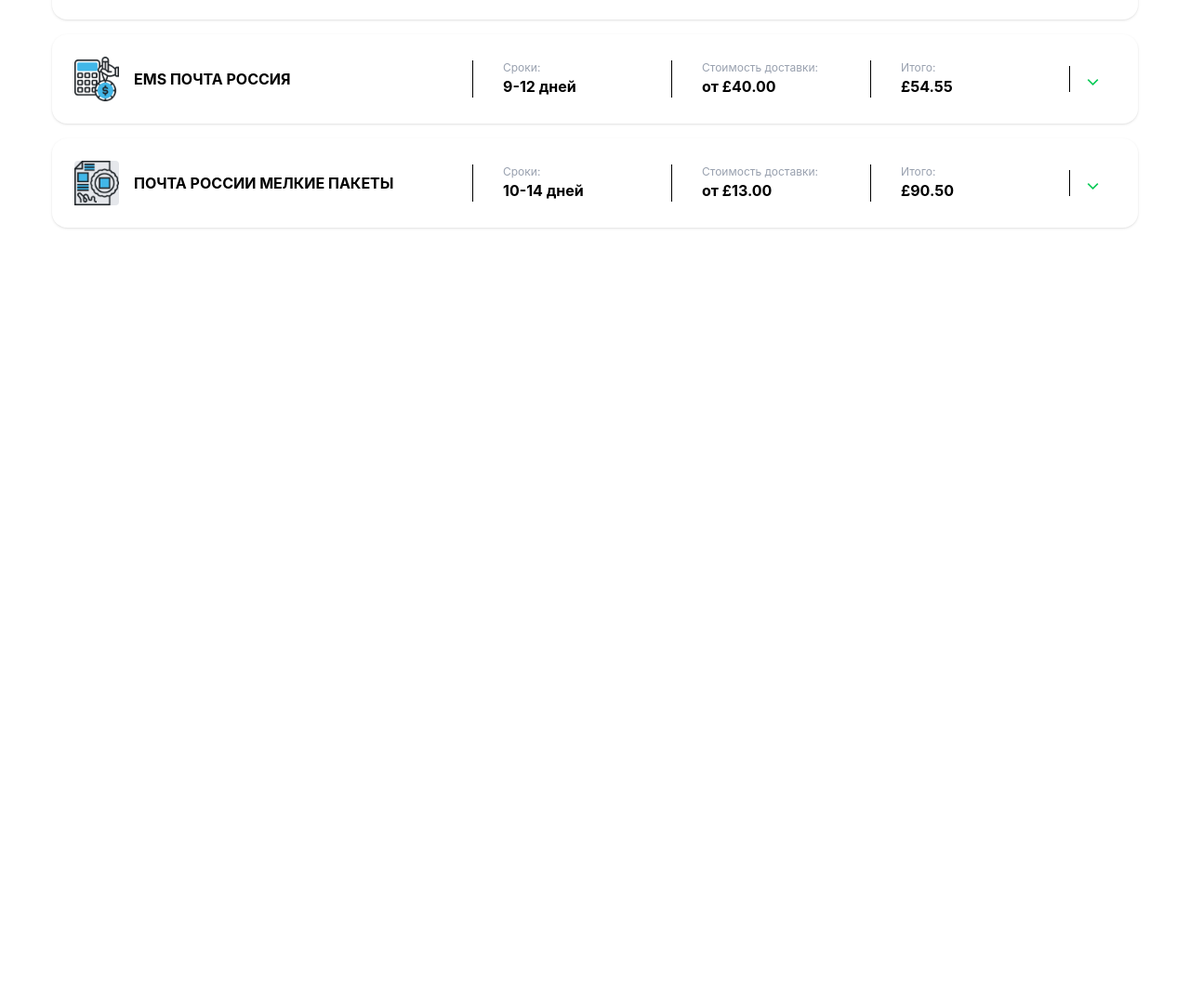
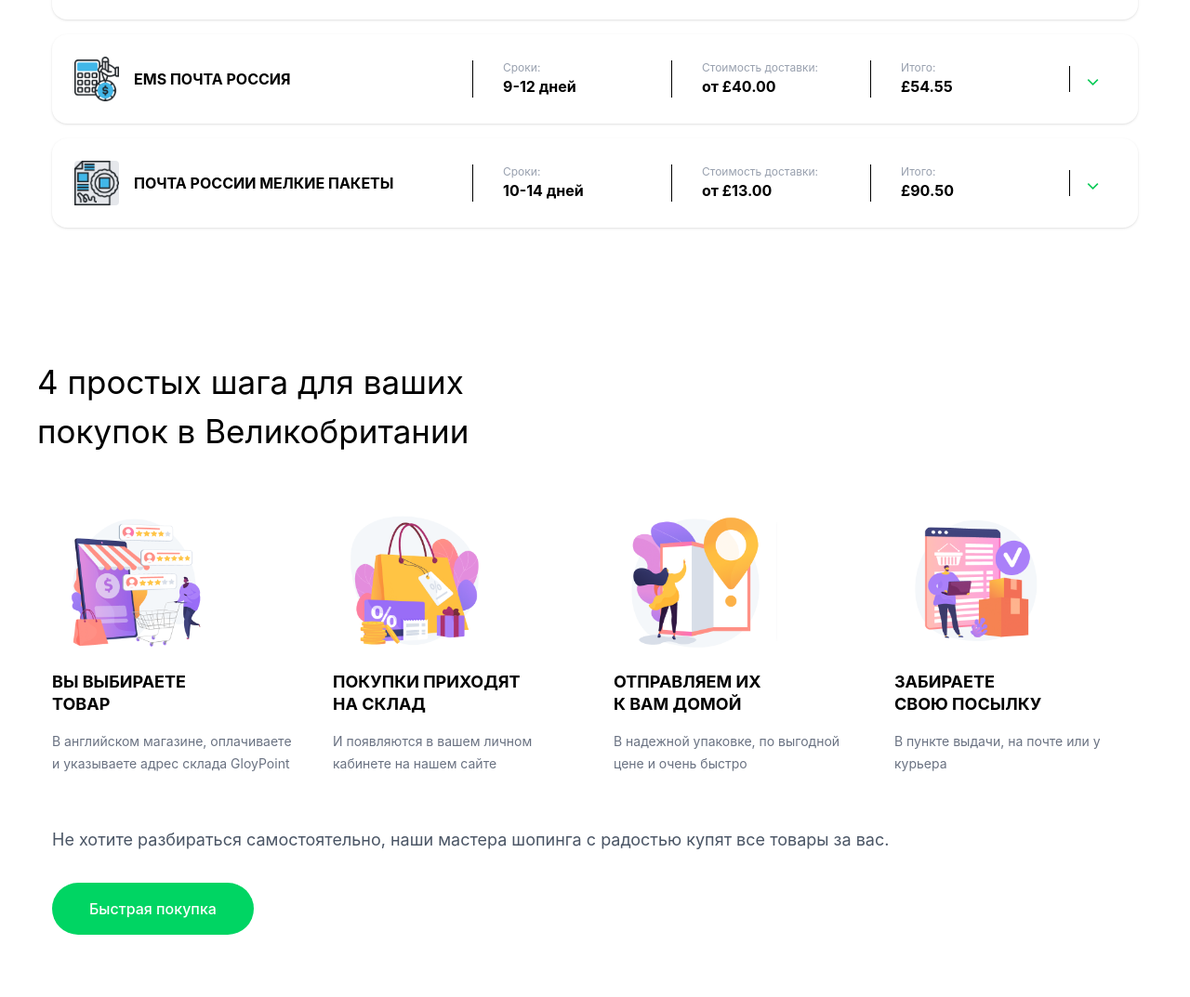
Before and after one commit to nozimnegmatov0010/branch3, a website: page index.html in a window 1280 px wide. Shown: the part 3257-4330 px from the top of the page at 93% size. Before the commit the page ends 3542 px from the top, so only its background shows below. Drawn offline with nearby package versions, Linux system fonts and the light colour scheme; files that its build step writes are made by us from their sources.

Commit message:
section4

```diff
--- a/index.html
+++ b/index.html
@@ -496,6 +496,138 @@
     </div>
 
 </section>
+<h1 class="text-[35px] mt-[100px]">4 простых шага для ваших <br> покупок в Великобритании </h1>
+<section class="max-w-7xl mx-auto px-4 py-16">
 
+    <div class="grid grid-cols-1 md:grid-cols-4 gap-10">
+
+        <!-- Card 1 -->
+        <div>
+            <div class="w-44 h-36 flex items-center justify-center bg-gray-100 rounded-xl mb-6">
+                <img src="./src/images/Иллюстрация (2).png" alt="">
+            </div>
+
+            <h3 class="font-bold text-lg uppercase leading-6">
+                Вы выбираете
+                <br>
+                товар
+            </h3>
+
+            <p class="text-gray-500 text-sm mt-4 leading-6">
+                В английском магазине, оплачиваете и
+                указываете адрес склада GloyPoint
+            </p>
+        </div>
+
+        <!-- Card 2 -->
+        <div>
+            <div class="w-44 h-36 flex items-center justify-center bg-gray-100 rounded-xl mb-6">
+                <img src="./src/images/Иллюстрация (3).png" alt="">
+            </div>
+
+            <h3 class="font-bold text-lg uppercase leading-6">
+                Покупки приходят
+                <br>
+                на склад
+            </h3>
+
+            <p class="text-gray-500 text-sm mt-4 leading-6">
+                И появляются в вашем личном кабинете
+                на нашем сайте
+            </p>
+        </div>
+
+        <!-- Card 3 -->
+        <div>
+            <div class="w-44 h-36 flex items-center justify-center bg-gray-100 rounded-xl mb-6">
+                <img src="./src/images/Иллюстрация (4).png" alt="">
+            </div>
+
+            <h3 class="font-bold text-lg uppercase leading-6">
+                Отправляем их
+                <br>
+                к вам домой
+            </h3>
+
+            <p class="text-gray-500 text-sm mt-4 leading-6">
+                В надежной упаковке, по выгодной
+                цене и очень быстро
+            </p>
+        </div>
+
+        <!-- Card 4 -->
+        <div>
+            <div class="w-44 h-36 flex items-center justify-center bg-gray-100 rounded-xl mb-6">
+                <img src="./src/images/Иллюстрация (5).png" alt="">
+            </div>
+
+            <h3 class="font-bold text-lg uppercase leading-6">
+                Забираете
+                <br>
+                свою посылку
+            </h3>
+
+            <p class="text-gray-500 text-sm mt-4 leading-6">
+                В пункте выдачи, на почте
+                или у курьера
+            </p>
+        </div>
+
+    </div>
+
+    <!-- Bottom Text -->
+    <div class="mt-14">
+        <p class="text-gray-600 text-lg">
+            Не хотите разбираться самостоятельно, наши мастера шопинга
+            с радостью купят все товары за вас.
+        </p>
+
+        <button
+            class="mt-8 bg-[#00D563] hover:bg-[#00c55b] transition text-white px-10 py-4 rounded-full font-medium">
+            Быстрая покупка
+        </button>
+    </div>
+
+</section>
+ <section class=" lg:flex  justify-between items-center bg-[#5B52A3] text-[white] p-[20px] rounded-3xl mt-[100px]">
+     <img src="./src/images/Иллюстрация (6).png" alt="">
+        <div>
+            <h1 class="text-[25px]">Виртуальный тур по нашему складу <br> в реальном времени</h1>
+            <br>
+<p>Такой способ покупки также подойдёт, если магазин принимает только английские карты.</p>
+<br>
+            <br>
+                        <button class="p-[15px] bg-[#00C97B] text-[white] rounded-3xl">Попробовать</button>
+
+        </div>
+    </section>
+    <div>
+        <h1 class="text-[35px] mt-[100px]">120 000 довольных клиентов в России <br> уже сделали свой выбор</h1>
+        <br>
+        <p>За последний год десятки тысяч наших клиентов заказали <br> товары из Англии и оставили 19 633 отзыва</p>
+    </div>
+    <section class="lg:flex justify-around items-center mt-[100px]">
+<div class="shadow-2xl p-5 bg-white">
+                <img src="./src/images/Group 4 (1).png" alt="">
+            <br>
+            <h2 class="text-[25px]">Больше не значит дороже</h2>
+            <br>
+            <p>С ростом веса посылки цена за каждые 0.5 кг <br> уменьшается в прогрессии.</p>
+        </div>
+<div class="shadow-2xl p-5 bg-white">
+                <img src="./src/images/Group 2.png" alt="">
+            <br>
+            <h2 class="text-[25px]">Быстрая обработка посылок</h2>
+            <br>
+            <p>Посылка обрабатывается не дольше 48 часов <br> после поступления на склад.</p>
+        </div>
+<div class="shadow-2xl p-5 bg-white">
+                <img src="./src/images/Иконка (1).png" alt="">
+            <br>
+            <h2 class="text-[25px]">SMS-уведомления</h2>
+            <br>
+            <p>Отслеживайте весь процесс с помощью <br> sms-уведомлений.</p>
+        </div>
+    </section>
 </body>
 </html>
```
Also changed, not shown: src/images/Иллюстрация (2).png (added), src/images/Иллюстрация (3).png (added), src/images/Иллюстрация (4).png (added), src/images/Иллюстрация (5).png (added), src/images/Иллюстрация (6).png (added).
